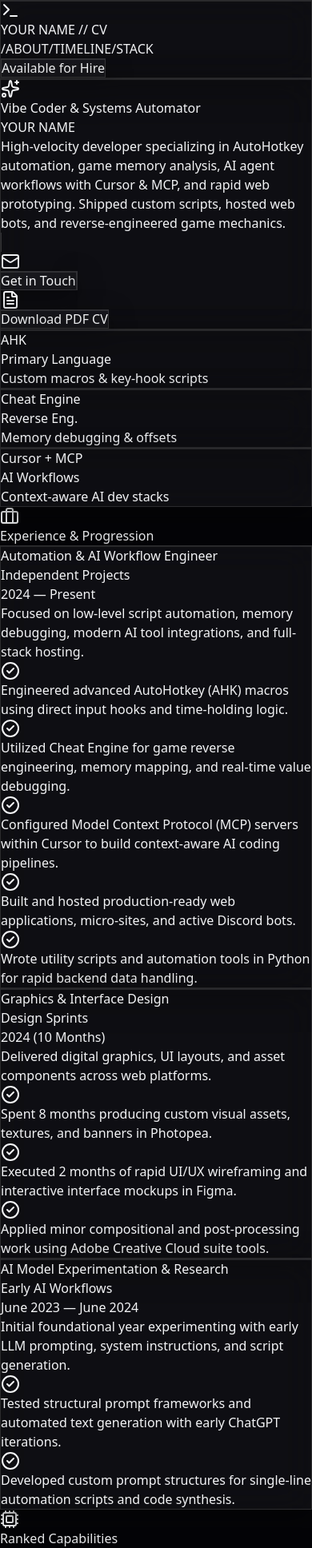
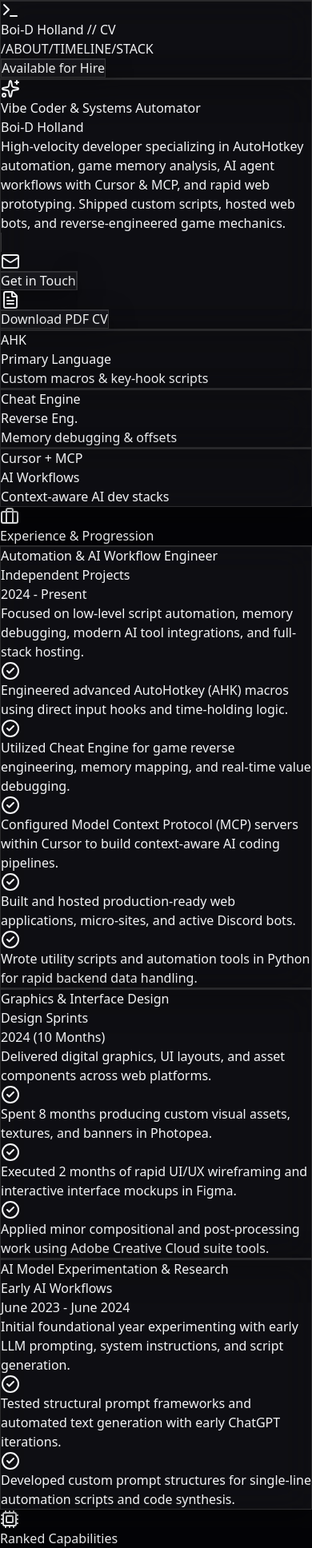
Before and after one commit to coraboralul-star/glass-portfolio, a React (Vite) app: page / in a window 390 px wide. Shown: the top 1936 px of the page at 80% size. Built offline with nearby package versions, Linux system fonts and the light colour scheme.

Commit message:
fix: optimize 3D scene performance for mobile safari

```diff
--- a/src/App.jsx
+++ b/src/App.jsx
@@ -11,7 +11,7 @@
 // ==========================================
 const CV_DATA = {
   header: {
-    name: "YOUR NAME",
+    name: "Boi-D Holland",
     title: "Vibe Coder & Systems Automator",
     status: "Available for Hire",
     location: "Remote",
@@ -28,7 +28,7 @@
     {
       role: "Automation & AI Workflow Engineer",
       company: "Independent Projects",
-      period: "2024 — Present",
+      period: "2024 - Present",
       description: "Focused on low-level script automation, memory debugging, modern AI tool integrations, and full-stack hosting.",
       highlights: [
         "Engineered advanced AutoHotkey (AHK) macros using direct input hooks and time-holding logic.",
@@ -52,7 +52,7 @@
     {
       role: "AI Model Experimentation & Research",
       company: "Early AI Workflows",
-      period: "June 2023 — June 2024",
+      period: "June 2023 - June 2024",
       description: "Initial foundational year experimenting with early LLM prompting, system instructions, and script generation.",
       highlights: [
         "Tested structural prompt frameworks and automated text generation with early ChatGPT iterations.",
@@ -88,7 +88,7 @@
     {
       degree: "Practical Game Reverse Engineering & Script Automation",
       school: "Self-Directed Projects & Independent Development",
-      year: "June 2023 — Present"
+      year: "June 2023 - Present"
     }
   ],
 
```
